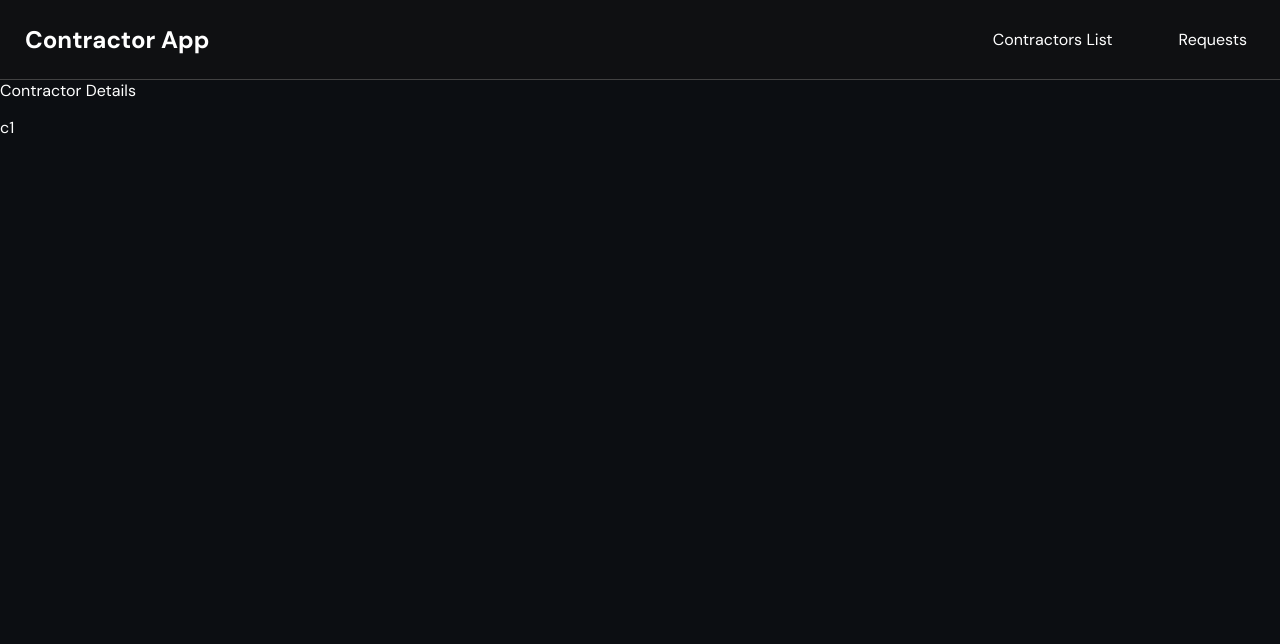
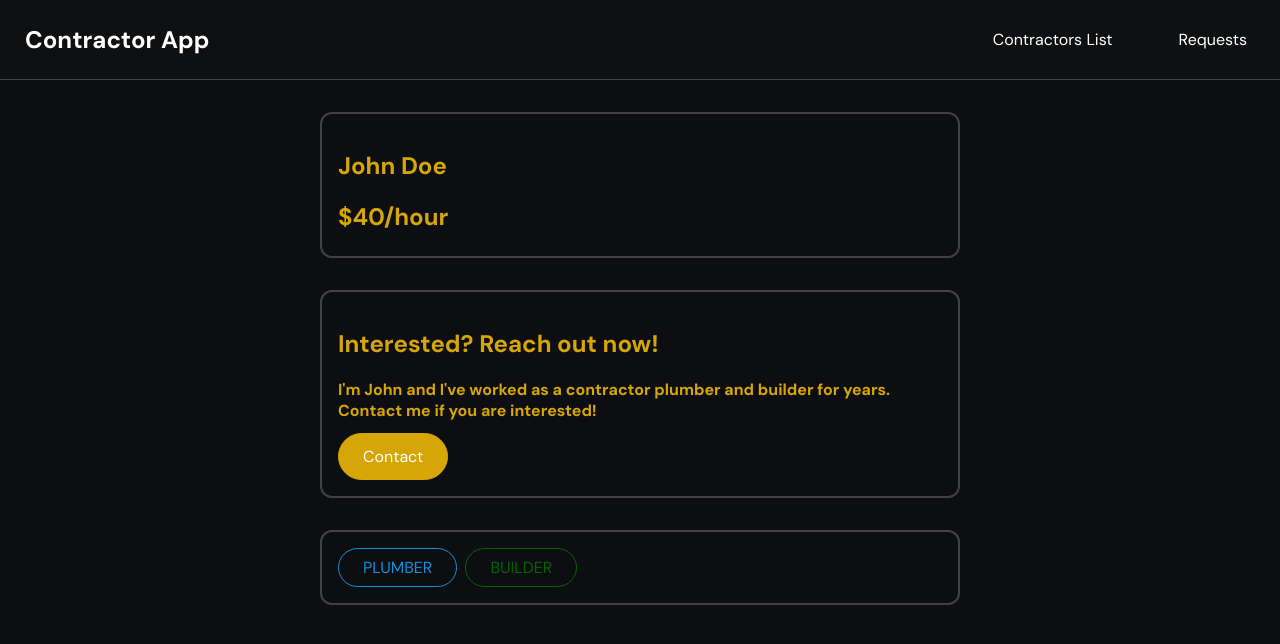
Before and after one commit to MK192/contractors-vue, a Vue app: page /contractors/c1 in a window 1280 px wide. Shown: the top 644 px of the page. Built offline with nearby package versions, Linux system fonts and the light colour scheme.

Commit message:
added ContractorDetails component

```diff
--- a/src/pages/contractors/ContractorDetails.vue
+++ b/src/pages/contractors/ContractorDetails.vue
@@ -1,10 +1,92 @@
 <template>
-  Contractor Details
-  <p>{{ id }}</p>
+  <section>
+    <BaseCard>
+      <h2>{{ fullName }}</h2>
+      <h3>${{ rate }}/hour</h3>
+    </BaseCard>
+  </section>
+  <section>
+    <BaseCard>
+      <header>
+        <h2>Interested? Reach out now!</h2>
+        <h4>{{ description }}</h4>
+        <BaseButton link :to="contactLink">Contact</BaseButton>
+        <RouterView />
+      </header>
+    </BaseCard>
+  </section>
+  <section>
+    <BaseCard>
+      <BaseBadge v-for="area in areas" :key="area" :type="area" :title="area">
+        <p>{{ area }}</p>
+      </BaseBadge></BaseCard
+    >
+  </section>
 </template>
 
 <script>
 export default {
   props: ["id"],
+  data() {
+    return { selectedContractor: null };
+  },
+
+  created() {
+    this.selectedContractor = this.$store.getters[
+      "contractors/getContractors"
+    ].find((cont) => cont.id === this.id);
+  },
+  computed: {
+    fullName() {
+      return (
+        this.selectedContractor.firstName +
+        " " +
+        this.selectedContractor.lastName
+      );
+    },
+    contactLink() {
+      console.log(this.$route.path);
+      return this.$route.path + "/contact";
+    },
+
+    areas() {
+      return this.selectedContractor.areas;
+    },
+    rate() {
+      return this.selectedContractor.hourlyRate;
+    },
+    description() {
+      return this.selectedContractor.description;
+    },
+  },
 };
 </script>
+
+<style scoped>
+li {
+  margin: 1rem 0;
+  border: 1px solid #424242;
+  border-radius: 12px;
+  padding: 1rem;
+}
+
+h3 {
+  font-size: 1.5rem;
+}
+
+h3,
+h4 {
+  margin: 0.5rem 0;
+}
+h4 {
+  margin: 0.8rem 0;
+}
+div {
+  margin: 0.5rem 0;
+}
+
+.actions {
+  display: flex;
+  justify-content: flex-end;
+}
+</style>
```
